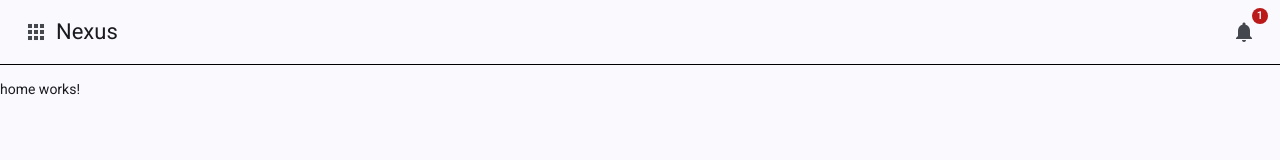
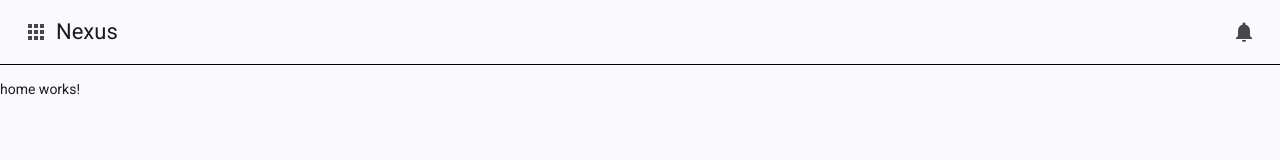
Before and after one commit to beowulf1416/nexus.ui.ng, an Angular app: page / in a window 1280 px wide. Shown: the top 160 px of the page. Built offline with nearby package versions, Linux system fonts and the light colour scheme.

Commit message:
modify main component

```diff
--- a/src/app/components/header/header.html
+++ b/src/app/components/header/header.html
@@ -12,7 +12,7 @@
         </button>
         <h4>Nexus</h4>
         <span class="spacer"></span>
-        <button type="button" title="Notifications" mat-icon-button matBadge="1" (click)="toggle_notifications()">
+        <button type="button" title="Notifications" mat-icon-button [matBadge]="note_count()" (click)="toggle_notifications()">
             <mat-icon>notifications</mat-icon>
         </button>
         <ng-template *ngIf="user().is_authenticated">
--- a/src/app/components/header/header.ts
+++ b/src/app/components/header/header.ts
@@ -30,7 +30,10 @@ import { UiService } from '../../services/ui-service';
 export class Header {
 
   user = computed(() => this.user_service.current_user());
-  note_count = computed(() => this.notifications_service.notifications().length)
+  note_count = computed(() => {
+    const count = this.notifications_service.notifications().length;
+    return count > 0 ? count : null;
+  });
 
 
   constructor(
--- a/src/app/components/main/main.html
+++ b/src/app/components/main/main.html
@@ -17,6 +17,7 @@
                     <li>Test_C</li>
                 </ul>
             </nav>
+            <app-notifications></app-notifications>
         </mat-sidenav>
         <mat-sidenav-content>
             <ng-content />
--- a/src/app/components/main/main.ts
+++ b/src/app/components/main/main.ts
@@ -2,13 +2,16 @@ import { CommonModule } from '@angular/common';
 import { booleanAttribute, Component, input, ViewChild } from '@angular/core';
 
 import {MatSidenav, MatSidenavModule} from '@angular/material/sidenav';
+
+import { Notifications } from '../notifications/notifications';
 
 
 @Component({
   selector: 'app-main',
   imports: [
     CommonModule,
-    MatSidenavModule
+    MatSidenavModule,
+    Notifications
   ],
   templateUrl: './main.html',
   styleUrl: './main.css'
--- a/src/app/components/notifications/notifications.html
+++ b/src/app/components/notifications/notifications.html
@@ -1 +1,3 @@
-<p>notifications works!</p>
+<div class="component component-notifications">
+    notifications
+</div><!-- .component -->
--- a/src/app/components/notifications/notifications.ts
+++ b/src/app/components/notifications/notifications.ts
@@ -1,4 +1,5 @@
-import { Component } from '@angular/core';
+import { Component, computed } from '@angular/core';
+import { NotificationService } from '../../services/notification-service';
 
 @Component({
   selector: 'app-notifications',
@@ -8,4 +9,9 @@ import { Component } from '@angular/core';
 })
 export class Notifications {
 
+  notes = computed(() => this.notification_service.notifications());
+
+  constructor(
+    private notification_service: NotificationService
+  ) {}
 }
```
